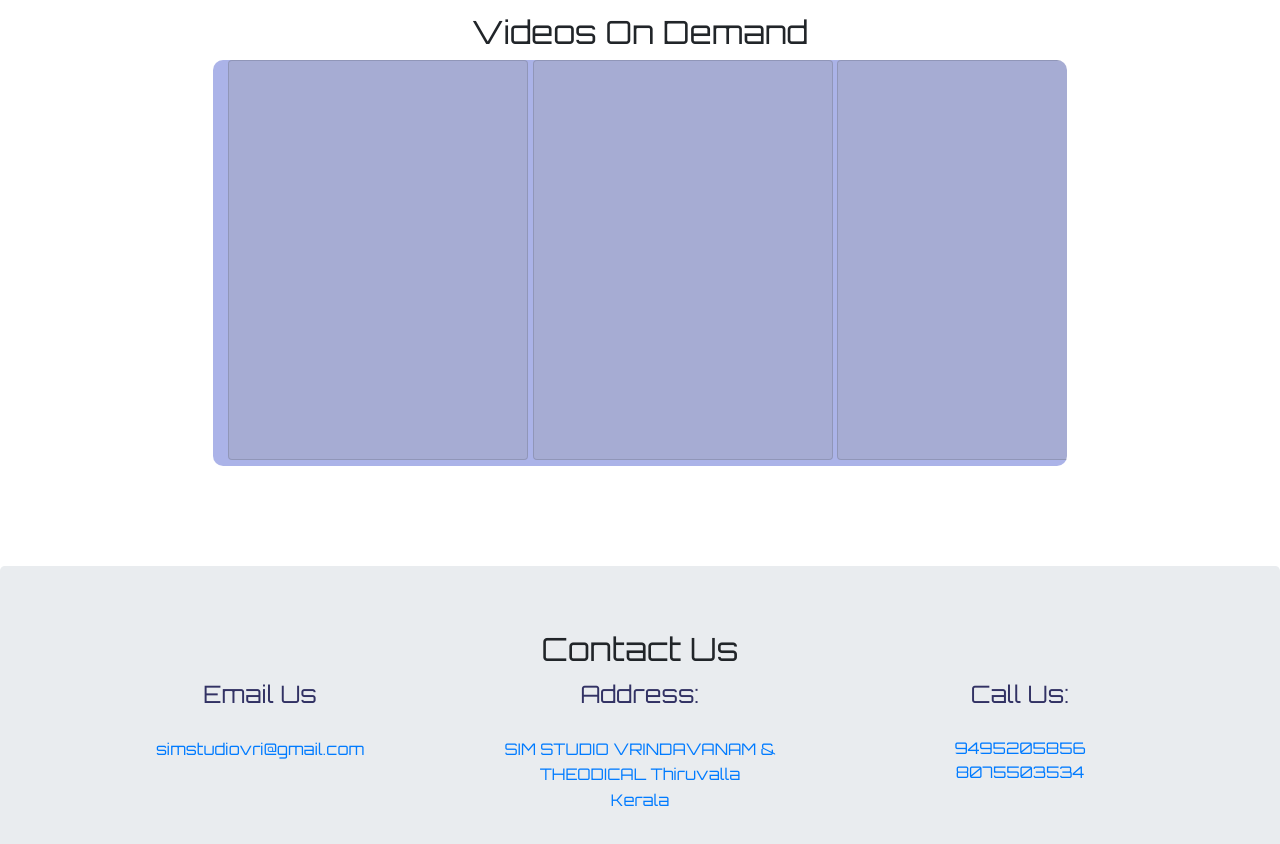
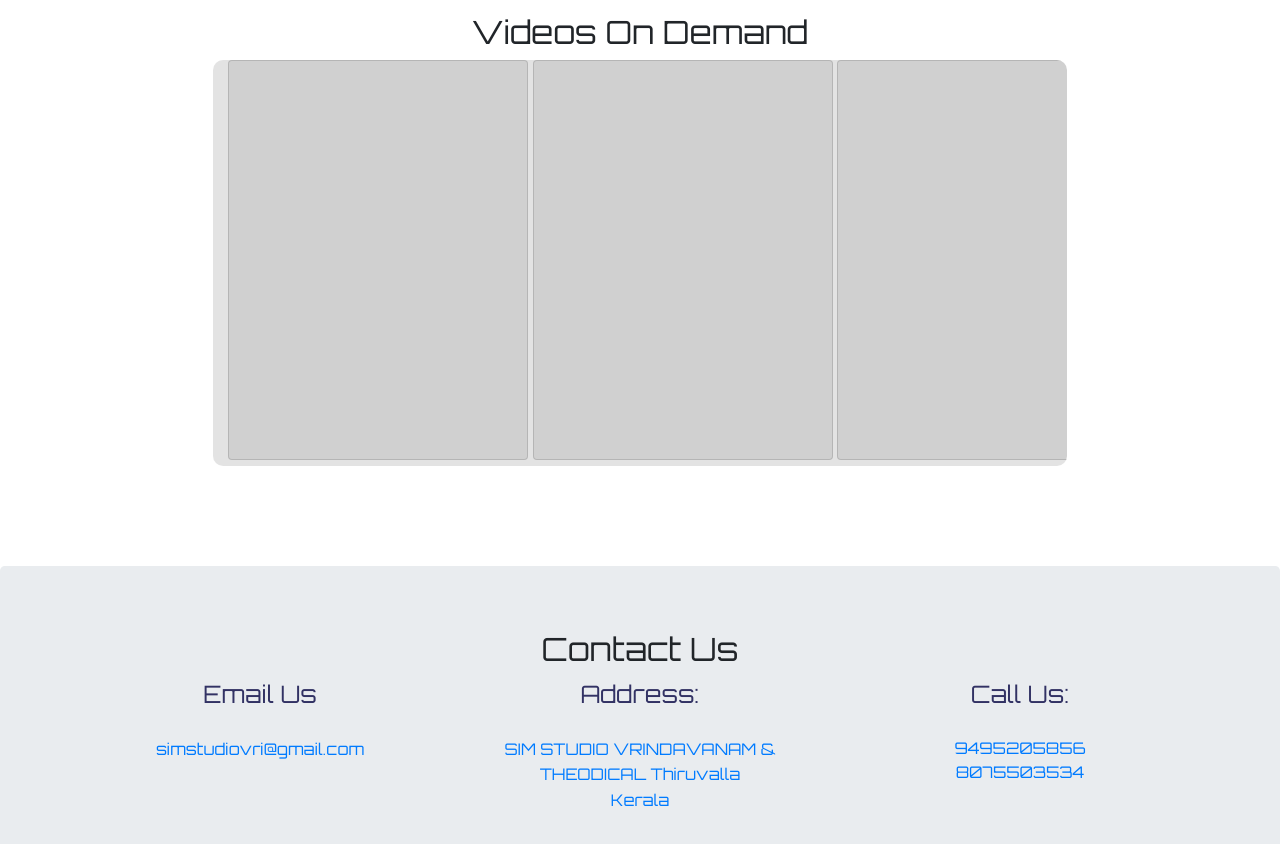
Before and after one commit to Vshnv/web-designs, a plain HTML site: page sim-studios/index.html in a window 1280 px wide. Shown: the part 1958-2802 px from the top of the page. Drawn offline with Linux system fonts and the light colour scheme.

Commit message:
Changed scroll box

```diff
--- a/sim-studios/css/style.css
+++ b/sim-studios/css/style.css
@@ -101,17 +101,18 @@ div.navbar-brand {
 #videos-on-demand {
     overflow: auto;
     white-space: nowrap;
-    background-color: rgba(88, 104, 209, 0.5);
+    background-color: rgba(200, 200, 200, 0.5);
     border-radius: 10px;
     margin-bottom: 100px;
 }
 #videos-on-demand::-webkit-scrollbar {
-    background-color: rgba(88, 104, 209, 0.25);
+    background-color: rgba(255, 255, 255, 1);
     border-radius: 10px;
+    border: double black 1px;
 }
 
 #videos-on-demand::-webkit-scrollbar-thumb {
-    background-color: rgb(88, 104, 209);
+    background-color: rgb(25, 25, 25);
     border-radius: 10px;
 }
 .card {
```
